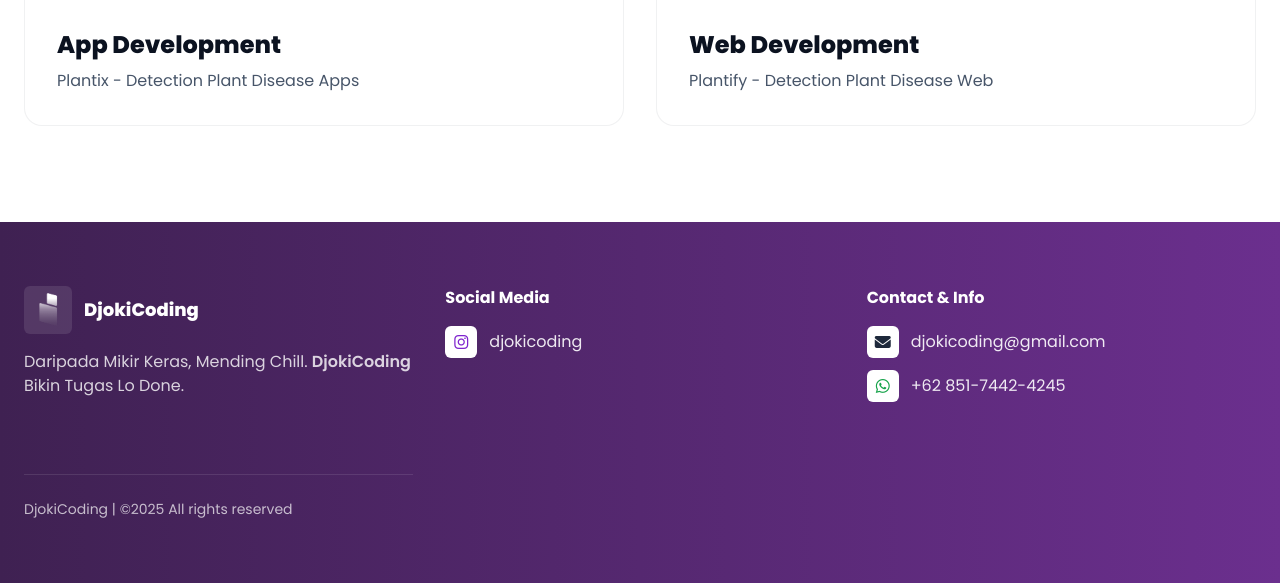
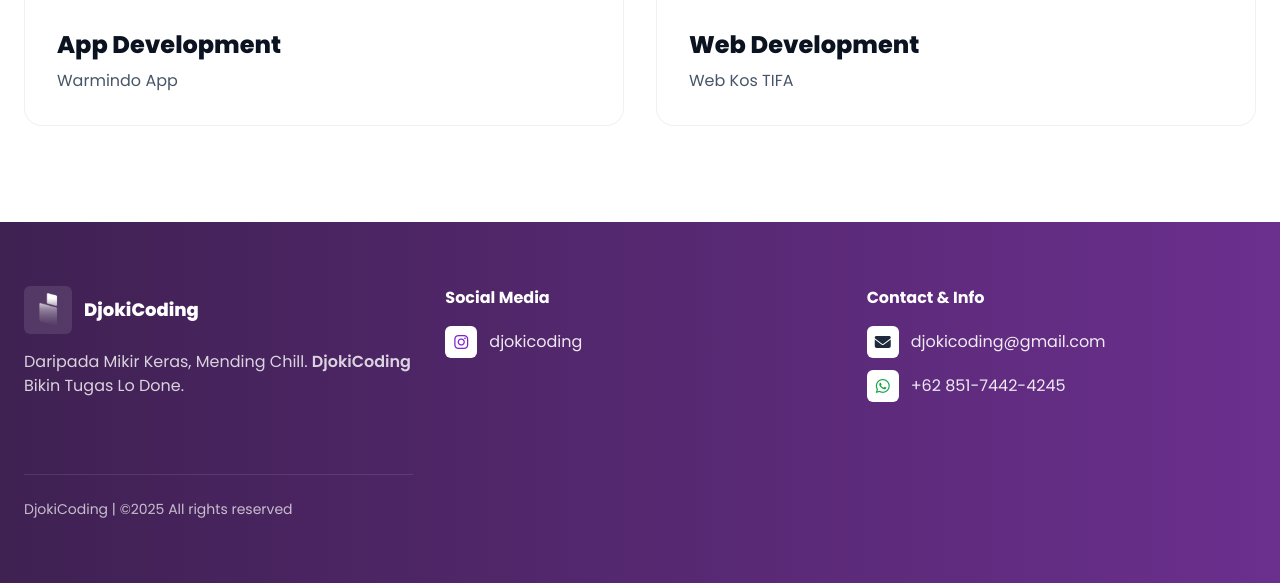
Before and after one commit to erlanig/compro-djoki, a plain HTML site: page index.html in a window 1280 px wide. Shown: the part 3974-4557 px from the top of the page. Drawn offline with nearby package versions, Linux system fonts and the light colour scheme.

Commit message:
first commit

```diff
--- a/index.html
+++ b/index.html
@@ -400,7 +400,7 @@
               <img class="project-media" src="/mnt/data/8dc5b0fe-8f3b-4eb4-9458-26683fa3fbc5.png" alt="App Development - Plantix">
               <div class="p-8">
                 <h3 class="text-2xl font-extrabold mb-2">App Development</h3>
-                <p class="text-slate-600">Plantix - Detection Plant Disease Apps</p>
+                <p class="text-slate-600">Warmindo App</p>
               </div>
             </article>
 
@@ -408,7 +408,7 @@
               <img class="project-media" src="/mnt/data/accef001-b5af-4758-b9c6-9da6868d974b.png" alt="Web Development - Plantify">
               <div class="p-8">
                 <h3 class="text-2xl font-extrabold mb-2">Web Development</h3>
-                <p class="text-slate-600">Plantify - Detection Plant Disease Web</p>
+                <p class="text-slate-600">Web Kos TIFA</p>
               </div>
             </article>
           </div>
```
